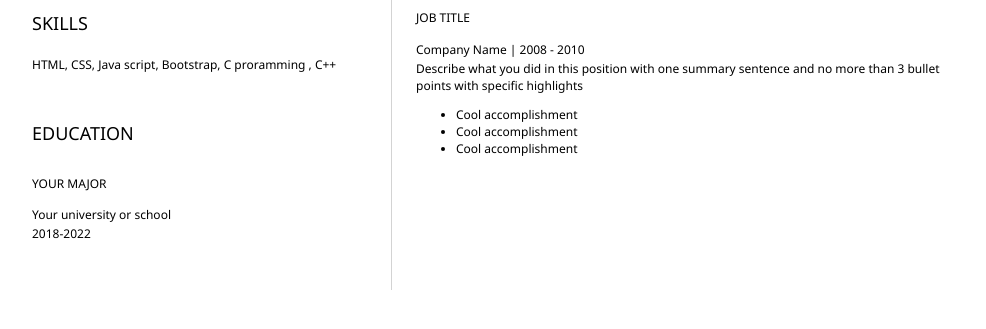
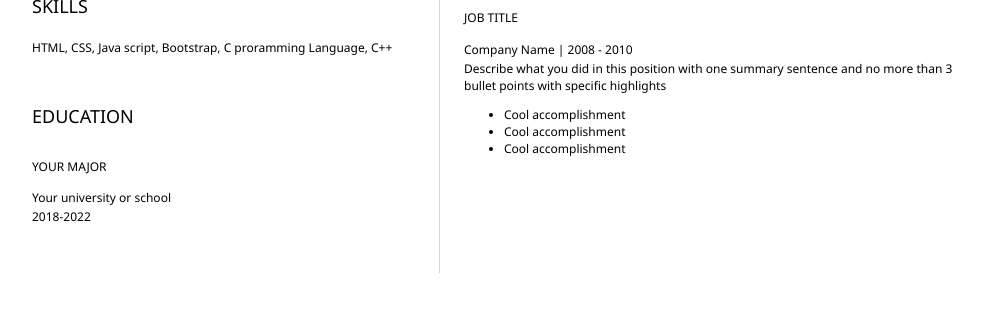
Before and after one commit to Abhishekturubati/Resume, a plain HTML site: page index.html in a window 1280 px wide. Shown: the part 363-692 px from the top of the page, without its empty margins (152-1138 px from the left). Drawn offline with Linux system fonts and the light colour scheme.

Commit message:
initial commet

```diff
--- a/index.html
+++ b/index.html
@@ -31,7 +31,7 @@
 				</section>
 				<section>
 					<h2>SKILLS</h2>
-                    <p>HTML, CSS, Java script, Bootstrap, C proramming , C++ </p>
+                    <p>HTML, CSS, Java script, Bootstrap, C proramming Language, C++</p>
 				</section>
 				<section>
 					<h2>EDUCATION</h2>
--- a/style.css
+++ b/style.css
@@ -22,7 +22,7 @@ h3 {
 }
 main {
     display: grid;
-    grid-template-columns: 40% 60%;
+    grid-template-columns: 45% 55%;
     margin-top: 3em;
 }
 header {
```
